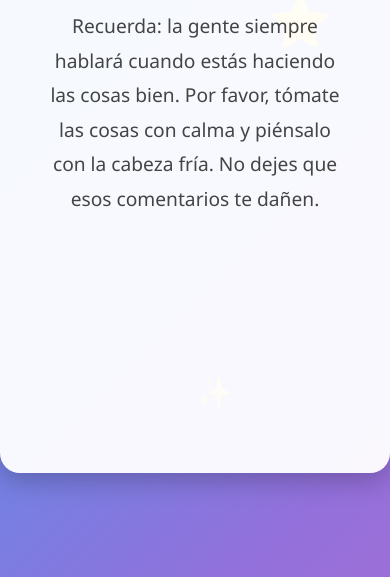
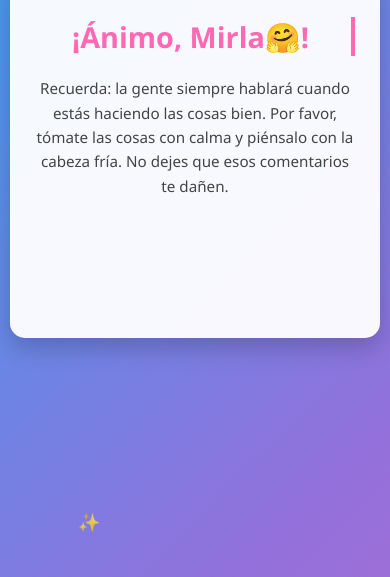
Before and after one commit to LuisS12-bit/repositorio, a plain HTML site: page index.html in a window 390 px wide. Shown: the part 267-844 px from the top of the page. Drawn offline with Linux system fonts and the light colour scheme.

Commit message:
Update index.html

```diff
--- a/index.html
+++ b/index.html
@@ -3,9 +3,9 @@
 <head>
   <meta charset="UTF-8">
   <meta name="viewport" content="width=device-width, initial-scale=1.0">
-  <title>¡Un Mensaje para Ti!</title>
+  <title>¡Un Mensaje Especial para Ti!</title>
   <style>
-    /* Estilos del cuerpo y fondo */
+    /* Animación de fondo con degradado */
     @keyframes gradientBackground {
       0% { background-position: 0% 50%; }
       50% { background-position: 100% 50%; }
@@ -19,14 +19,15 @@
       animation: gradientBackground 20s ease infinite;
       color: #fff;
       margin: 0;
-      padding: 0;
+      padding: 20px; /* Padding general para evitar que el contenido toque los bordes */
       display: flex;
       justify-content: center;
       align-items: center;
       min-height: 100vh;
       text-align: center;
-      overflow: hidden;
+      overflow-x: hidden; /* Evita el scroll horizontal en móviles */
       position: relative;
+      box-sizing: border-box; /* Incluye padding en el cálculo del ancho */
     }
 
     /* Estilos del contenedor principal */
@@ -34,15 +35,16 @@
       background-color: rgba(255, 255, 255, 0.95);
       border-radius: 20px;
       box-shadow: 0 10px 25px rgba(0, 0, 0, 0.2);
-      padding: 50px;
+      padding: 30px; /* Padding ajustado para móviles */
       max-width: 650px;
-      width: 90%;
+      width: 100%; /* Ocupa el 100% del ancho disponible */
       position: relative;
       overflow: hidden;
       transform: scale(0.95);
       animation: zoomIn 1.5s ease-out forwards;
       transition: transform 0.3s ease-in-out, box-shadow 0.3s ease-in-out;
-      z-index: 2; /* Asegura que el contenedor esté sobre los objetos de fondo */
+      z-index: 2;
+      box-sizing: border-box; /* Incluye padding en el cálculo del ancho */
     }
 
     .container:hover {
@@ -58,8 +60,8 @@
 
     h1 {
       color: #FF69B4;
-      font-size: 3em;
-      margin-bottom: 25px;
+      font-size: 2.2em; /* Tamaño de fuente ajustado para móviles */
+      margin-bottom: 20px; /* Margen ajustado */
       overflow: hidden;
       white-space: nowrap;
       border-right: .15em solid #FF69B4;
@@ -76,9 +78,9 @@
     }
 
     p {
-      line-height: 1.8;
-      font-size: 1.2em;
-      margin-bottom: 30px;
+      line-height: 1.6; /* Espacio entre líneas ajustado */
+      font-size: 1em; /* Tamaño de fuente ajustado para móviles */
+      margin-bottom: 25px; /* Margen ajustado */
       color: #444;
       opacity: 0;
       animation: fadeIn 1.5s ease-out forwards;
@@ -92,8 +94,8 @@
     .signature {
       font-style: italic;
       color: #00BFFF;
-      margin-top: 40px;
-      font-size: 1.3em;
+      margin-top: 30px; /* Margen ajustado */
+      font-size: 1.1em; /* Tamaño de fuente ajustado para móviles */
       opacity: 0;
       animation: fadeIn 1.5s ease-out forwards;
       animation-delay: 7.5s;
@@ -108,33 +110,76 @@
     /* Animación de objetos flotantes */
     .object {
       position: absolute;
-      font-size: 50px;
+      font-size: 30px; /* Tamaño ajustado para móviles */
       opacity: 0;
-      animation: float 10s ease-in-out infinite, fadeIn 2s forwards;
+      animation: float 10s ease-in-out infinite, fadeInObject 2s forwards;
       z-index: 1;
     }
     .heart {
-      top: 10%;
-      left: 20%;
+      top: 5%; left: 10%;
       color: #FF69B4;
       animation-delay: 1s;
     }
     .star {
-      top: 30%;
-      right: 15%;
+      top: 25%; right: 5%;
       color: #FFD700;
       animation-delay: 2s;
     }
     .sparkle {
-      bottom: 20%;
-      left: 50%;
+      bottom: 10%; left: 30%;
       color: #fff;
-      font-size: 30px;
+      font-size: 20px; /* Tamaño ajustado para móviles */
       animation-delay: 4s;
     }
     @keyframes float {
       0%, 100% { transform: translateY(0) rotate(0deg); }
-      50% { transform: translateY(-20px) rotate(15deg); }
+      50% { transform: translateY(-15px) rotate(10deg); } /* Menor movimiento en móviles */
+    }
+    @keyframes fadeInObject { /* Animación de aparición separada para objetos */
+      from { opacity: 0; }
+      to { opacity: 1; }
+    }
+
+    /* Media Queries: Ajustes específicos para pantallas más pequeñas (celulares) */
+    @media (max-width: 600px) {
+      body {
+        padding: 10px; /* Menos padding en pantallas muy pequeñas */
+      }
+      .container {
+        padding: 25px; /* Padding más pequeño en el contenedor */
+        border-radius: 15px; /* Bordes menos redondeados en móviles */
+      }
+      h1 {
+        font-size: 1.8em; /* Título aún más pequeño en celulares */
+        /* Ajuste para el efecto de typing para pantallas estrechas */
+        animation: typing 3s steps(20, end), blink-caret .75s step-end infinite;
+      }
+      p {
+        font-size: 0.95em; /* Texto más pequeño en celulares */
+        margin-bottom: 20px;
+      }
+      .signature {
+        font-size: 1em; /* Firma más pequeña en celulares */
+        margin-top: 25px;
+      }
+      .object {
+        font-size: 25px; /* Objetos más pequeños en celulares */
+      }
+      .heart { top: 3%; left: 5%; }
+      .star { top: 20%; right: 3%; }
+      .sparkle { bottom: 5%; left: 20%; font-size: 18px;}
+    }
+
+    /* Estilos para el reproductor de audio */
+    audio {
+      position: fixed;
+      bottom: 10px;
+      left: 50%;
+      transform: translateX(-50%);
+      width: 80%; /* Ancho ajustado para móviles */
+      max-width: 300px;
+      z-index: 100; /* Asegura que esté por encima de todo */
+      opacity: 0.8;
     }
   </style>
 </head>
@@ -147,7 +192,7 @@
   <p class="signature">Tu amigo/a 🤓</p>
 </div>
 
-<span class="object heart">〽️〽️</span>
+<span class="object heart">❤️</span>
 <span class="object star">⭐</span>
 <span class="object sparkle">✨</span>
 
```
